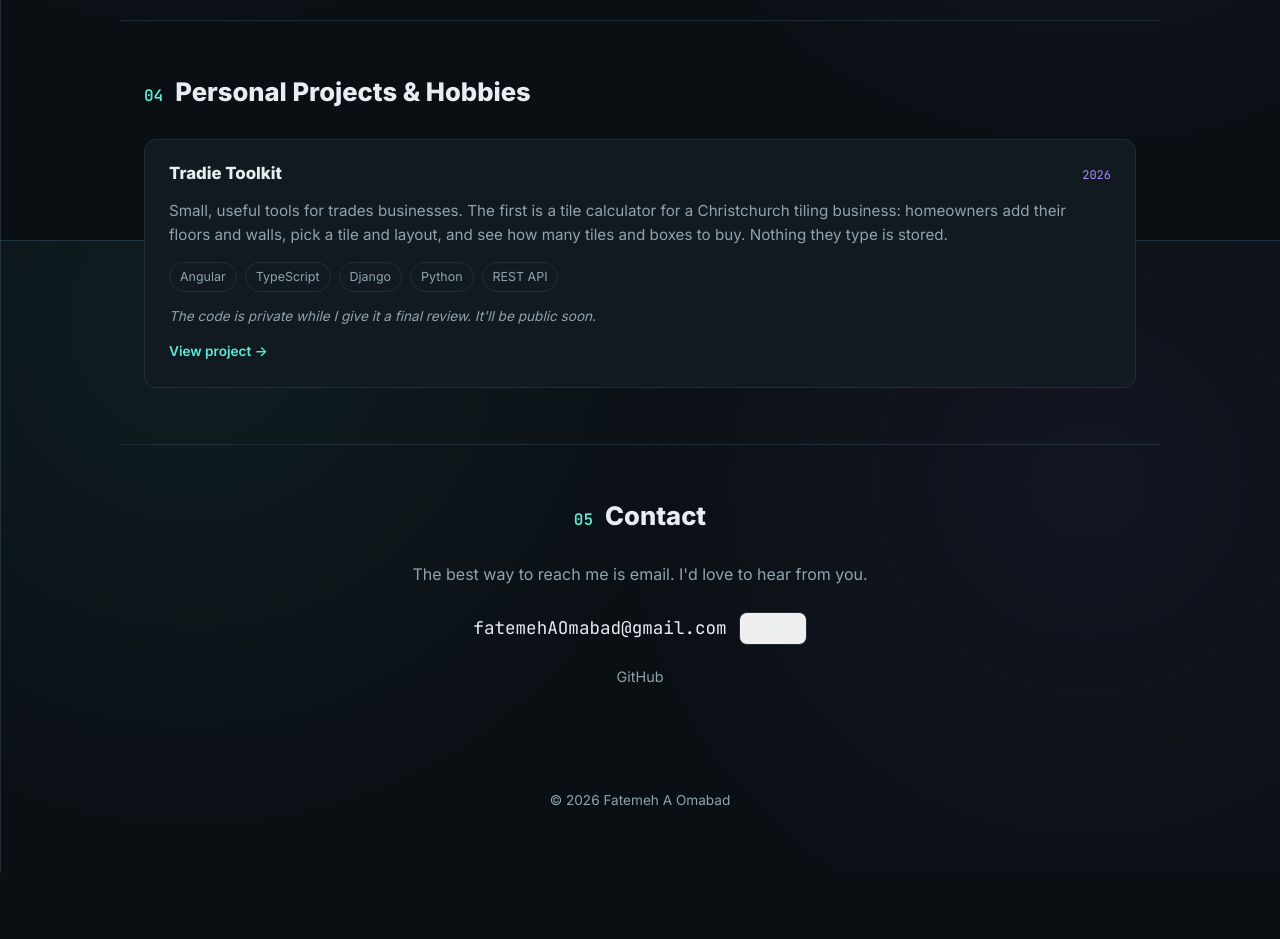
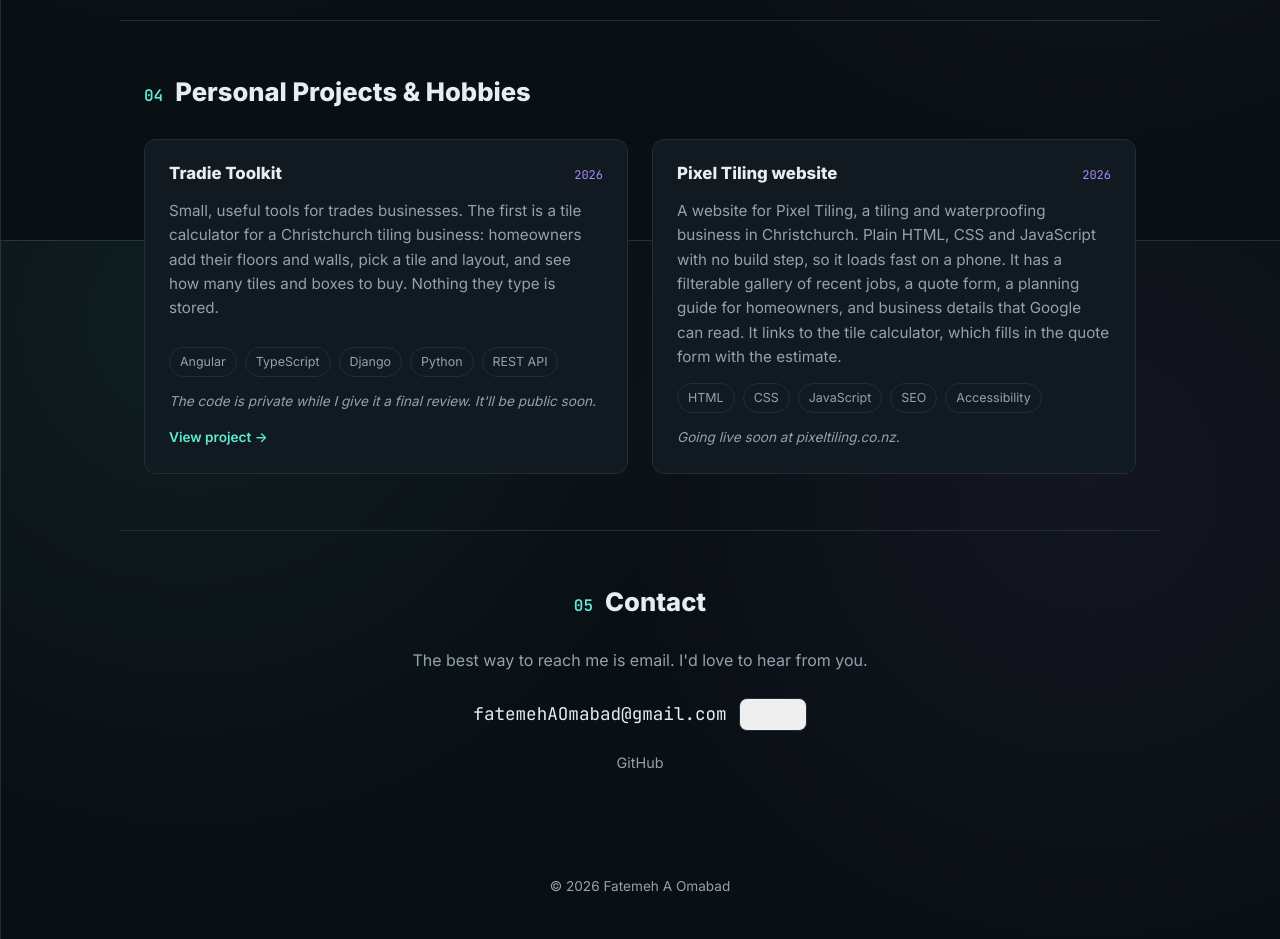
Before and after one commit to Asgharif/fatemehAOmabad.github.io, a React (Vite) app: page / in a window 1280 px wide. Shown: the part 2160-3099 px from the top of the page. Before the commit the page ends 3033 px from the top, so only its background shows below. Built offline with nearby package versions, Linux system fonts and the light colour scheme; the HTML template or start-up script is replaced by a standard one.

Commit message:
Add the Pixel Tiling website as a project

```diff
--- a/src/content.ts
+++ b/src/content.ts
@@ -90,6 +90,14 @@ export const personalProjects: Project[] = [
     link: 'https://github.com/Asgharif/tradie-toolkit',
     note: "The code is private while I give it a final review. It'll be public soon.",
   },
+  {
+    name: 'Pixel Tiling website',
+    period: '2026',
+    description:
+      'A website for Pixel Tiling, a tiling and waterproofing business in Christchurch. Plain HTML, CSS and JavaScript with no build step, so it loads fast on a phone. It has a filterable gallery of recent jobs, a quote form, a planning guide for homeowners, and business details that Google can read. It links to the tile calculator, which fills in the quote form with the estimate.',
+    tech: ['HTML', 'CSS', 'JavaScript', 'SEO', 'Accessibility'],
+    note: 'Going live soon at pixeltiling.co.nz.',
+  },
 ]
 
 export const hobbies: string[] = []
```
